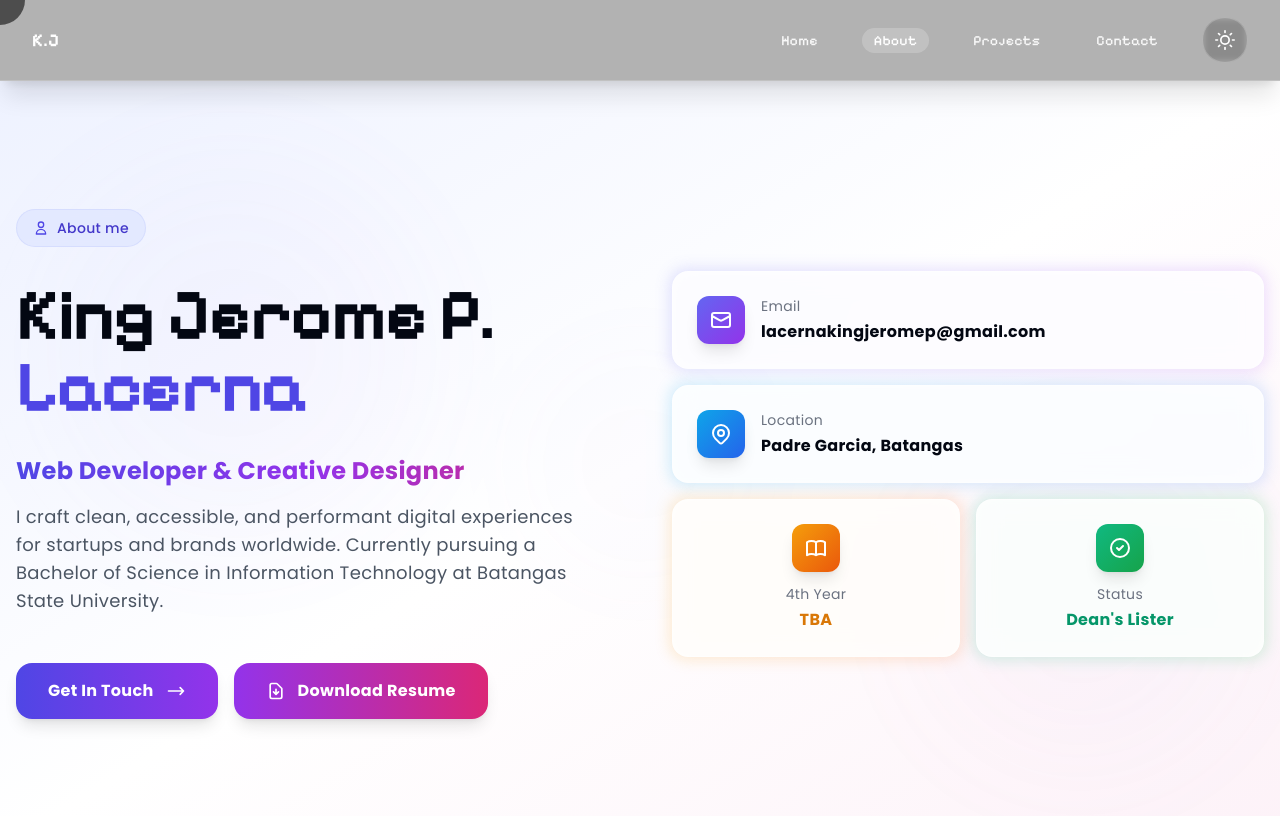
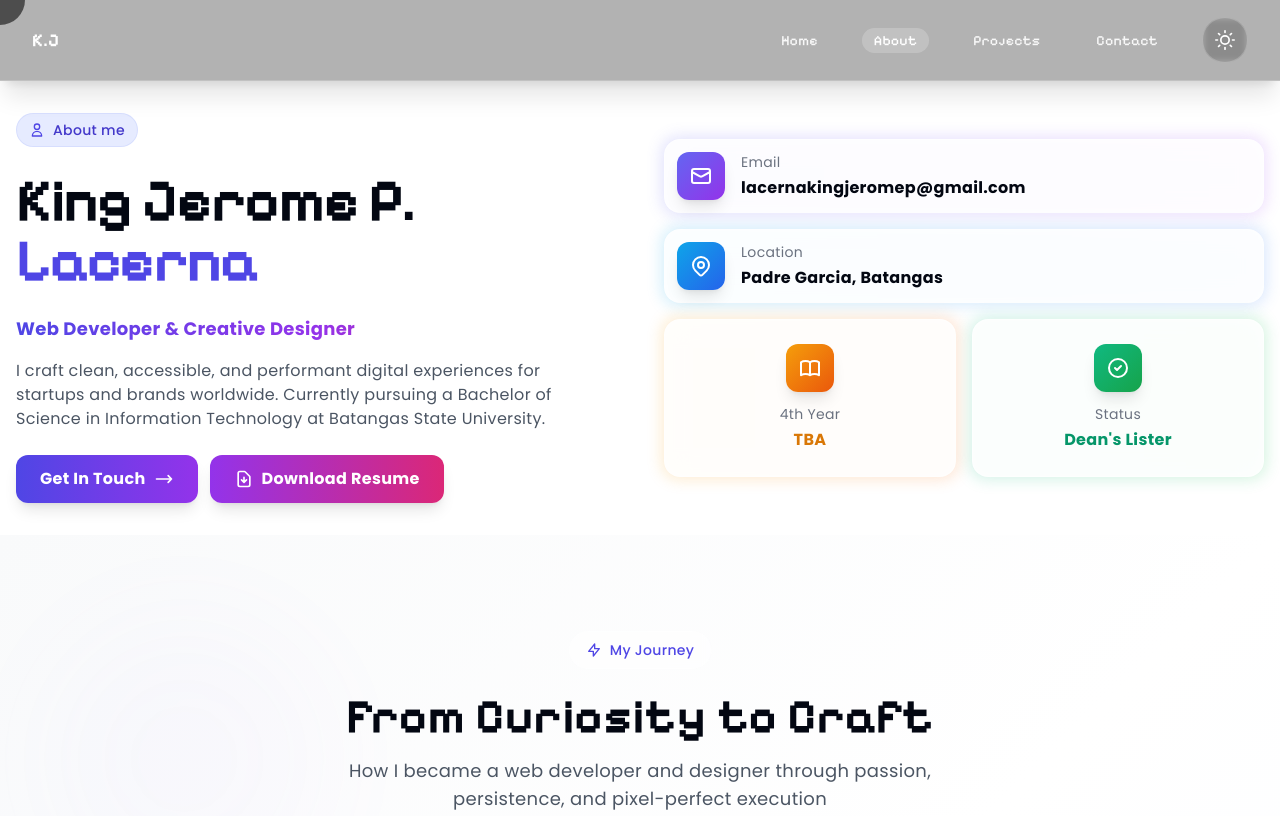
Before and after one commit to kingjrm/Portfolio, a website: page pages/about.html in a window 1280 px wide. Shown: the top 816 px of the page. Drawn offline with Linux system fonts and the light colour scheme.

Commit message:
about revision

```diff
--- a/pages/about.html
+++ b/pages/about.html
@@ -97,20 +97,20 @@
 
     <main>
       <!-- Hero Profile Section -->
-      <section class="relative py-20 sm:py-32 px-4 bg-gradient-to-br from-indigo-50 via-white to-pink-50 dark:from-gray-950 dark:via-gray-900 dark:to-indigo-950/30 overflow-hidden">
+      <section class="relative py-8 sm:py-10 px-4 bg-white dark:bg-gray-950 overflow-hidden">
         <!-- Background decorative elements -->
-        <div class="absolute inset-0 opacity-40">
-          <div class="absolute top-20 left-10 w-96 h-96 bg-gradient-to-r from-indigo-400/10 to-purple-400/10 rounded-full blur-3xl"></div>
-          <div class="absolute bottom-20 right-10 w-80 h-80 bg-gradient-to-r from-pink-400/10 to-indigo-400/10 rounded-full blur-3xl"></div>
-          <div class="absolute top-1/2 left-1/2 transform -translate-x-1/2 -translate-y-1/2 w-64 h-64 bg-gradient-to-r from-violet-400/5 to-indigo-400/5 rounded-full blur-2xl"></div>
+        <div class="absolute inset-0 opacity-15 pointer-events-none">
+          <div class="absolute top-16 left-8 w-64 h-64 bg-gradient-to-r from-indigo-400/6 to-purple-400/6 rounded-full blur-2xl"></div>
+          <div class="absolute bottom-16 right-8 w-56 h-56 bg-gradient-to-r from-pink-400/6 to-indigo-400/6 rounded-full blur-2xl"></div>
+          <div class="absolute top-1/2 left-1/2 transform -translate-x-1/2 -translate-y-1/2 w-48 h-48 bg-gradient-to-r from-violet-400/4 to-indigo-400/4 rounded-full blur-xl"></div>
         </div>
 
         <div class="mx-auto max-w-7xl relative z-10">
-          <div class="grid lg:grid-cols-2 gap-16 items-center">
+          <div class="grid lg:grid-cols-2 gap-12 items-center">
             <!-- Left Column - Main Content -->
-            <div class="space-y-8">
+            <div class="space-y-6">
               <!-- Badge -->
-              <div class="inline-flex items-center gap-2 px-4 py-2 rounded-full bg-indigo-100/80 dark:bg-indigo-900/40 backdrop-blur-sm border border-indigo-200/50 dark:border-indigo-700/30">
+              <div class="inline-flex items-center gap-2 px-3 py-1.5 rounded-full bg-indigo-100/80 dark:bg-indigo-900/40 backdrop-blur-sm border border-indigo-200/50 dark:border-indigo-700/30">
                 <svg class="w-4 h-4 text-indigo-600 dark:text-indigo-400" fill="none" stroke="currentColor" viewBox="0 0 24 24">
                   <path stroke-linecap="round" stroke-linejoin="round" stroke-width="2" d="M16 7a4 4 0 11-8 0 4 4 0 018 0zM12 14a7 7 0 00-7 7h14a7 7 0 00-7-7z"></path>
                 </svg>
@@ -119,7 +119,7 @@
 
               <!-- Name -->
               <div>
-                <h1 class="text-4xl sm:text-5xl lg:text-6xl xl:text-7xl font-black tracking-tight text-gray-950 dark:text-white mb-4" style="font-family: 'Pixelify Sans', sans-serif;">
+                <h1 class="text-3xl sm:text-4xl lg:text-5xl xl:text-6xl font-black tracking-tight text-gray-950 dark:text-white mb-3" style="font-family: 'Pixelify Sans', sans-serif;">
                   King Jerome P.
                   <span class="block text-indigo-600 dark:text-indigo-400">Lacerna</span>
                 </h1>
@@ -127,23 +127,23 @@
 
               <!-- Title -->
               <div class="space-y-4">
-                <p class="text-lg sm:text-xl lg:text-2xl text-transparent bg-clip-text bg-gradient-to-r from-indigo-600 via-purple-600 to-pink-600 font-bold">
+                <p class="text-base sm:text-lg lg:text-xl text-transparent bg-clip-text bg-gradient-to-r from-indigo-600 via-purple-600 to-pink-600 font-bold">
                   Web Developer & Creative Designer
                 </p>
-                <p class="text-base sm:text-lg text-gray-600 dark:text-gray-300 leading-relaxed max-w-xl">
+                <p class="text-sm sm:text-base text-gray-600 dark:text-gray-300 leading-relaxed max-w-xl">
                   I craft clean, accessible, and performant digital experiences for startups and brands worldwide. Currently pursuing a Bachelor of Science in Information Technology at Batangas State University.
                 </p>
               </div>
 
               <!-- CTA Buttons -->
-              <div class="pt-4 flex flex-wrap gap-4">
-                <a href="#contact" class="inline-flex items-center gap-3 bg-gradient-to-r from-indigo-600 to-purple-600 hover:from-indigo-700 hover:to-purple-700 text-white font-bold px-8 py-4 rounded-2xl transition-all duration-300 shadow-lg hover:shadow-xl hover:shadow-indigo-500/25 group">
+              <div class="pt-3 flex flex-wrap gap-3">
+                <a href="#contact" class="inline-flex items-center gap-2 bg-gradient-to-r from-indigo-600 to-purple-600 hover:from-indigo-700 hover:to-purple-700 text-white font-bold px-6 py-3 rounded-xl transition-all duration-300 shadow-lg hover:shadow-xl hover:shadow-indigo-500/25 group">
                   <span>Get In Touch</span>
                   <svg class="w-5 h-5 group-hover:translate-x-1 transition-transform duration-300" fill="none" stroke="currentColor" viewBox="0 0 24 24">
                     <path stroke-linecap="round" stroke-linejoin="round" stroke-width="2" d="M17 8l4 4m0 0l-4 4m4-4H3"></path>
                   </svg>
                 </a>
-                <a href="../Resume-King%20Jerome%20P.%20Lacerna.pdf" download class="inline-flex items-center gap-3 bg-gradient-to-r from-purple-600 to-pink-600 hover:from-purple-700 hover:to-pink-700 text-white font-bold px-8 py-4 rounded-2xl transition-all duration-300 shadow-lg hover:shadow-xl hover:shadow-purple-500/25 group">
+                <a href="../Resume-King%20Jerome%20P.%20Lacerna.pdf" download class="inline-flex items-center gap-2 bg-gradient-to-r from-purple-600 to-pink-600 hover:from-purple-700 hover:to-pink-700 text-white font-bold px-6 py-3 rounded-xl transition-all duration-300 shadow-lg hover:shadow-xl hover:shadow-purple-500/25 group">
                   <svg class="w-5 h-5" fill="none" stroke="currentColor" viewBox="0 0 24 24">
                     <path stroke-linecap="round" stroke-linejoin="round" stroke-width="2" d="M12 10v6m0 0l-3-3m3 3l3-3m2 8H7a2 2 0 01-2-2V5a2 2 0 012-2h5.586a1 1 0 01.707.293l5.414 5.414a1 1 0 01.293.707V19a2 2 0 01-2 2z"></path>
                   </svg>
@@ -153,13 +153,13 @@
             </div>
 
             <!-- Right Column - Info Cards -->
-            <div class="space-y-6">
+            <div class="space-y-4">
               <!-- Contact Info Cards -->
               <div class="grid gap-3 sm:gap-4">
                 <!-- Email -->
                 <div class="group relative">
                   <div class="absolute -inset-0.5 bg-gradient-to-r from-indigo-500 to-purple-500 rounded-2xl blur opacity-20 group-hover:opacity-40 transition duration-300"></div>
-                  <div class="relative bg-white/90 dark:bg-gray-800/90 backdrop-blur-md border border-white/30 dark:border-gray-700/30 rounded-2xl p-4 sm:p-6 hover:shadow-lg transition-all duration-300">
+                  <div class="relative bg-white/90 dark:bg-gray-800/90 backdrop-blur-md border border-white/30 dark:border-gray-700/30 rounded-2xl p-3 sm:p-4 hover:shadow-lg transition-all duration-300">
                     <div class="flex items-center gap-3 sm:gap-4">
                       <div class="w-10 h-10 sm:w-12 sm:h-12 rounded-xl bg-gradient-to-br from-indigo-500 to-purple-600 flex items-center justify-center shadow-lg">
                         <svg class="w-5 h-5 sm:w-6 sm:h-6 text-white" fill="none" stroke="currentColor" viewBox="0 0 24 24">
@@ -179,7 +179,7 @@
                 <!-- Location -->
                 <div class="group relative">
                   <div class="absolute -inset-0.5 bg-gradient-to-r from-sky-500 to-blue-500 rounded-2xl blur opacity-20 group-hover:opacity-40 transition duration-300"></div>
-                  <div class="relative bg-white/90 dark:bg-gray-800/90 backdrop-blur-md border border-white/30 dark:border-gray-700/30 rounded-2xl p-4 sm:p-6 hover:shadow-lg transition-all duration-300">
+                  <div class="relative bg-white/90 dark:bg-gray-800/90 backdrop-blur-md border border-white/30 dark:border-gray-700/30 rounded-2xl p-3 sm:p-4 hover:shadow-lg transition-all duration-300">
                     <div class="flex items-center gap-3 sm:gap-4">
                       <div class="w-10 h-10 sm:w-12 sm:h-12 rounded-xl bg-gradient-to-br from-sky-500 to-blue-600 flex items-center justify-center shadow-lg">
                         <svg class="w-5 h-5 sm:w-6 sm:h-6 text-white" fill="none" stroke="currentColor" viewBox="0 0 24 24">
@@ -262,7 +262,7 @@
             <!-- The Spark -->
             <div class="group relative">
               <div class="absolute -inset-1 bg-gradient-to-r from-indigo-500/20 to-purple-500/20 rounded-2xl blur-xl opacity-0 group-hover:opacity-100 transition-opacity duration-500"></div>
-              <div class="relative bg-white/90 dark:bg-gray-900/90 backdrop-blur-md border border-white/30 dark:border-gray-700/30 rounded-2xl p-6 hover:shadow-2xl hover:-translate-y-1 transition-all duration-500 overflow-hidden">
+                    <div class="relative bg-white/90 dark:bg-gray-900/90 backdrop-blur-md border border-white/30 dark:border-gray-700/30 rounded-2xl p-4 hover:shadow-2xl hover:-translate-y-1 transition-all duration-500 overflow-hidden">
                 <!-- Decorative top accent -->
                 <div class="absolute top-0 left-0 right-0 h-1 bg-gradient-to-r from-indigo-500 to-purple-500"></div>
 
```
